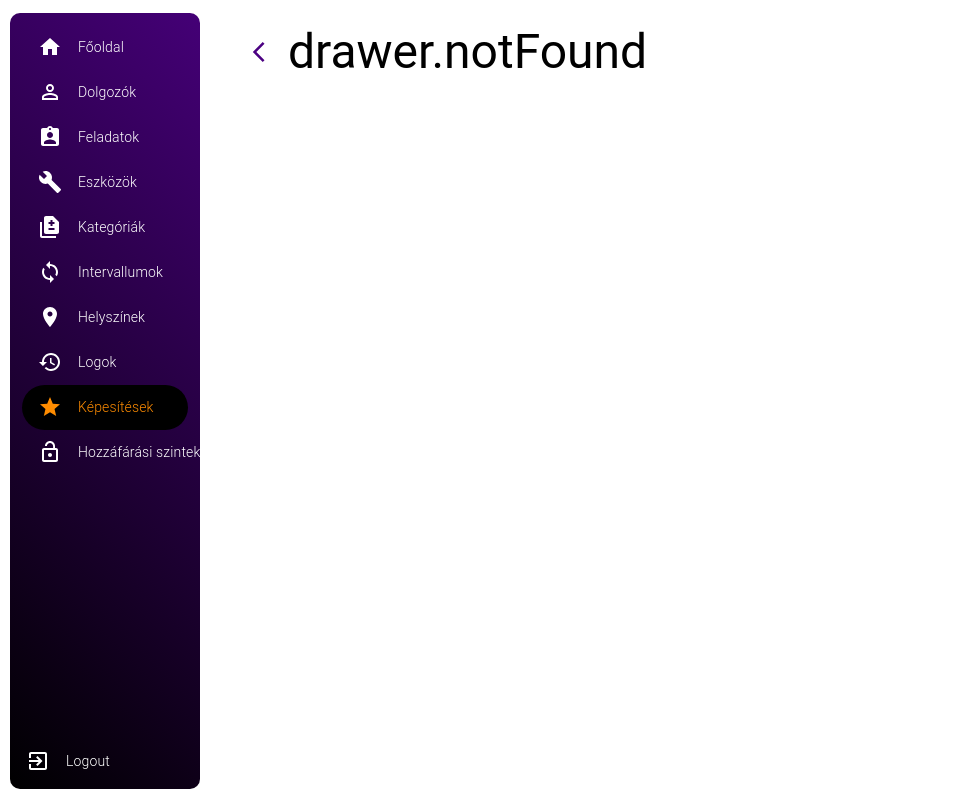
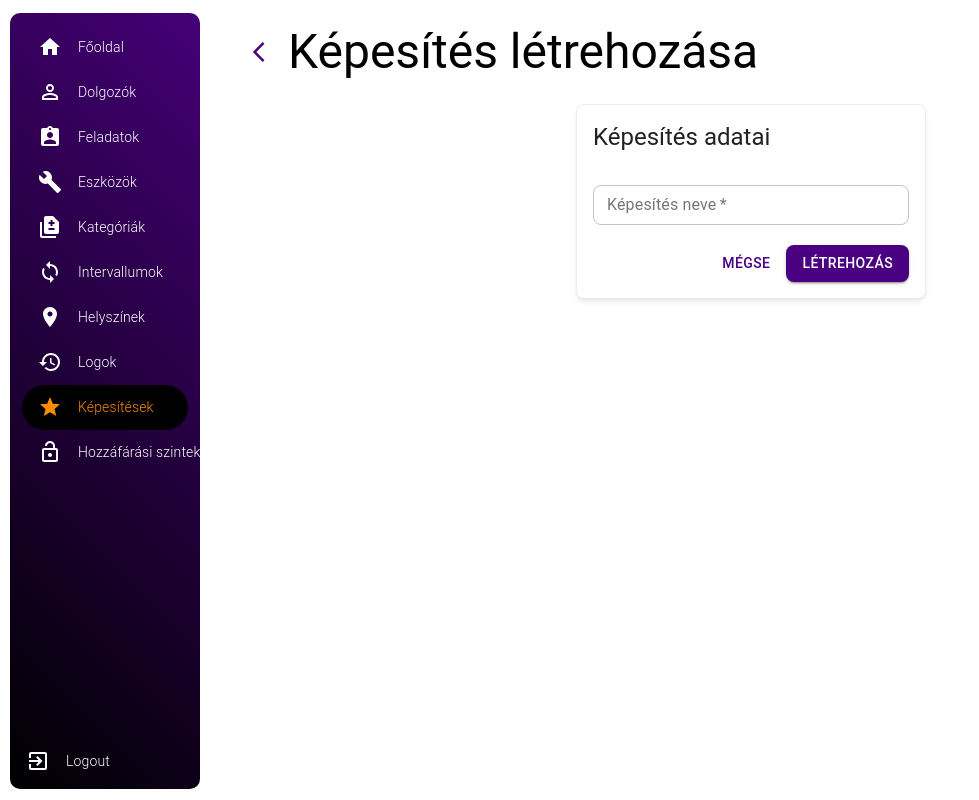
Before and after one commit to Attila772/Rendszerfejlesztes-projekt, a React (Create React App) app in the folder frontend/maintenance/: page /qualification-create in a window 1280 px wide. Shown: the whole page, without its empty margins (0-979 px from the left). Built offline with nearby package versions, Linux system fonts and the light colour scheme.

Commit message:
Qualifications, Tools - deleteTool

```diff
--- a/frontend/maintenance/src/App.tsx
+++ b/frontend/maintenance/src/App.tsx
@@ -8,6 +8,7 @@ import useToken from "./shared/network/login.api";
 import DateFnsUtils from "@date-io/date-fns";
 import PriviligeLevelCreate from "./views/PriviligeLevels/PriviligeLevelCreate";
 import ToolCreate from "./views/Tool/ToolCreate";
+import QualificationCreate from "./views/Qualification/QualificationCreate";
 
 const Dashboard = lazy(() => import("./views/Dashboard"));
 const Employees = lazy(() => import("./views/Employee/Employees"));
@@ -57,6 +58,7 @@ function App() {
               <Route path="/log" element={<Logs />} />
               {/* QUALIFICATION */}
               <Route path="/qualification" element={<Qualifications />} />
+              <Route path="/qualification-create" element={<QualificationCreate />} />
               {/* PRIVILIGE LEVELS */}
               <Route path="/priviligelevel" element={<PriviligeLevels />} />
               <Route path="/priviligelevel-create" element={<PriviligeLevelCreate />} />
--- a/frontend/maintenance/src/locales/hu/translation.js
+++ b/frontend/maintenance/src/locales/hu/translation.js
@@ -21,18 +21,21 @@ export const TRANSLATIONS_HU = {
         location: "Helyszín hozzáadása",
         priviligeLevel: "Hozzáférési szint hozáadása",
         tool: "Eszköz hozzáadása",
+        qualification: "Képesítés hozzáadása",
       },
       modifyAction: {
         employee: "Dolgozó módosítása",
         location: "Helyszín módosítása",
         priviligeLevel: "Hozzáférési szint módosítása",
         tool: "Eszköz módosítása",
+        qualification: "Képesítés módosítása",
       },
       deleteAction: {
         employee: "Dolgozó törlése",
         location: "Helyszín törlése",
         priviligeLevel: "Hozzáférési szint törlése",
         tool: "Eszköz törlése",
+        qualification: "Képesítés törlése",
       },
     },
   },
@@ -128,4 +131,19 @@ export const TRANSLATIONS_HU = {
       title: "Sikeres eszköz törlés.",
     },
   },
+  qualification: {
+    formLabels: {
+      title: "Képesítés adatai",
+      name: "Képesítés neve",
+    },
+    actions: {
+      createTitle: "Képesítés létrehozása",
+    },
+    createSuccess: {
+      title: "Sikeres képesítés létrehozás.",
+    },
+    deleteSuccess: {
+      title: "Sikeres képesítés törlés.",
+    },
+  },
 };
--- /dev/null
+++ b/frontend/maintenance/src/views/Qualification/QualificationCreate.tsx
@@ -0,0 +1,72 @@
+import { Box, CircularProgress, Container } from "@material-ui/core";
+import { useSnackbar } from "notistack";
+import { useEffect, useState } from "react";
+import { FormProvider, useForm } from "react-hook-form";
+import { useTranslation } from "react-i18next";
+import { useNavigate } from "react-router-dom";
+import { useHeader } from "../../components/Layout/HeaderContext";
+import { SliceStatus } from "../../components/types";
+import { createQualification } from "../../shared/network/qualification.api";
+import QualificationForm from "./QualificationForm";
+
+export type QualificationFormValues = {
+  name: string;
+};
+
+const QualificationCreate = () => {
+  const { t } = useTranslation();
+  const navigate = useNavigate();
+  const form = useForm<QualificationFormValues>();
+  const { enqueueSnackbar } = useSnackbar();
+  const [status, setStatus] = useState<SliceStatus>("idle");
+  const { setHeaderName } = useHeader();
+
+  const onSubmit = async (values: QualificationFormValues) => {
+    try {
+      setStatus("pending");
+      await createQualification({ ...values });
+      navigate(-1);
+      enqueueSnackbar(t("qualification.createSuccess.title"), {
+        variant: "success",
+      });
+      setStatus("success");
+    } catch (e: any) {
+      if ((e as Error).message === "NOT_MATCHING_PASSWORDS") {
+        enqueueSnackbar(t("employee.createFailure.notMatchingPasswords"), {
+          variant: "error",
+        });
+      }
+      setStatus("failure");
+    }
+  };
+
+  useEffect(() => {
+    setHeaderName(t("qualification.actions.createTitle"));
+    return () => {
+      setHeaderName(null);
+    };
+  }, []);
+
+  return (
+    <Container maxWidth="xs">
+      {status === "pending" ? (
+        <Box
+          display="flex"
+          alignItems="center"
+          justifyContent="center"
+          height="300px"
+        >
+          <CircularProgress />
+        </Box>
+      ) : (
+        <FormProvider {...form}>
+          <form onSubmit={form.handleSubmit(onSubmit)}>
+            <QualificationForm form={form} />
+          </form>
+        </FormProvider>
+      )}
+    </Container>
+  );
+};
+
+export default QualificationCreate;
--- /dev/null
+++ b/frontend/maintenance/src/views/Qualification/QualificationForm.tsx
@@ -0,0 +1,61 @@
+import { Button, Container, Grid, TextField } from "@material-ui/core";
+import { Controller, UseFormReturn } from "react-hook-form";
+import { useTranslation } from "react-i18next";
+import { useNavigate } from "react-router-dom";
+import FormCard from "../../components/FormCard";
+import { Qualification } from "../../components/types";
+import { QualificationFormValues } from "./QualificationCreate";
+
+type Props = {
+  form: UseFormReturn<QualificationFormValues, any>;
+  qualification?: Qualification;
+};
+
+const QualificationForm = ({ form, qualification }: Props) => {
+  const { t } = useTranslation();
+  const navigate = useNavigate();
+
+  return (
+    <Container maxWidth="xs">
+      <FormCard
+        title={t("qualification.formLabels.title")}
+        buttons={
+          <>
+            <Button
+              variant="text"
+              onClick={() => navigate(-1)}
+              style={{ marginRight: 8 }}
+            >
+              {t("common.button.cancel")}
+            </Button>
+            <Button variant="contained" type="submit">
+              {qualification ? t("common.button.modify") : t("common.button.create")}
+            </Button>
+          </>
+        }
+      >
+        <Grid container spacing={2}>
+          <Grid item xs={12}>
+            <Controller
+              control={form.control}
+              name="name"
+              defaultValue={qualification?.name || ""}
+              rules={{ required: t("validation.required").toString() }}
+              render={({ field, fieldState }) => (
+                <TextField
+                  {...field}
+                  label={t("qualification.formLabels.name")}
+                  InputLabelProps={{ required: true }}
+                  error={!!fieldState.error}
+                  helperText={fieldState.error?.message}
+                />
+              )}
+            />
+          </Grid>
+        </Grid>
+      </FormCard>
+    </Container>
+  );
+};
+
+export default QualificationForm;
--- a/frontend/maintenance/src/views/Qualification/Qualifications.tsx
+++ b/frontend/maintenance/src/views/Qualification/Qualifications.tsx
@@ -1,27 +1,24 @@
-import { Box, Button, Container } from "@material-ui/core";
-import { GridColDef } from "@mui/x-data-grid";
-import React, { useEffect } from "react";
+import { Box, Button, Container, IconButton, Tooltip } from "@material-ui/core";
+import { Delete, Edit } from "@mui/icons-material";
+import { GridColDef, GridRenderCellParams } from "@mui/x-data-grid";
+import { useSnackbar } from "notistack";
+import React, { useEffect, useState } from "react";
+import { useTranslation } from "react-i18next";
 import { useQuery } from "react-query";
 import { Link } from "react-router-dom";
 import { useHeader } from "../../components/Layout/HeaderContext";
 import SingleQueryTable from "../../components/PageableTable/SingleQueryTable";
-import { listQualifications } from "../../shared/network/qualification.api";
-
-const columns: GridColDef[] = [
-  {
-    field: "name",
-    headerName: "Név",
-    sortable: false,
-    disableColumnMenu: true,
-    flex: 1,
-  },
-];
+import { COLORS } from "../../shared/common/constants";
+import { deleteQualification, listQualifications } from "../../shared/network/qualification.api";
 
 const Qualifications = () => {
+  const { t } = useTranslation();
   const [page, setPage] = React.useState(0);
   const { setHeaderButtons } = useHeader();
+  const [toggleRefetch, setToggleRefetch] = useState(false);
+  const { enqueueSnackbar } = useSnackbar();
 
-  const qualificationQuery = useQuery(["qualifications", page], async () => {
+  const qualificationQuery = useQuery(["qualifications", page, toggleRefetch], async () => {
     const { data } = await listQualifications();
     return data;
   });
@@ -30,7 +27,7 @@ const Qualifications = () => {
     setHeaderButtons(
       <Box display="flex" gridGap={12}>
         <Button component={Link} to="/qualification-create">
-          {"Képesítés hozzáadása"}
+        {t("common.button.createAction.qualification")}
         </Button>
       </Box>
     );
@@ -38,6 +35,58 @@ const Qualifications = () => {
       setHeaderButtons(null);
     };
   }, []);
+
+  const columns: GridColDef[] = [
+    {
+      field: "name",
+      headerName: t("common.table.name"),
+      sortable: false,
+      disableColumnMenu: true,
+      flex: 1,
+    },
+    {
+      field: " ",
+      headerName: t("common.table.actions"),
+      sortable: false,
+      disableColumnMenu: true,
+      flex: 1,
+      renderCell: ({ row }: GridRenderCellParams) => (
+        <Box display="flex" justifyContent="flex-end" width="100%">
+          <Tooltip
+            title={t("common.button.modifyAction.qualification").toString()}
+          >
+            <IconButton
+              component={Link}
+              to={`/qualification-modify?id=${row.id}`}
+              size="small"
+              color="primary"
+              style={{ margin: "0 8px" }}
+            >
+              <Edit style={{ color: COLORS.mainLight }} />
+            </IconButton>
+          </Tooltip>
+          <Tooltip
+            title={t("common.button.deleteAction.qualification").toString()}
+          >
+            <IconButton
+              onClick={() => {
+                deleteQualification(row.id);
+                enqueueSnackbar(t("qualification.deleteSuccess.title"), {
+                  variant: "success",
+                });
+                setToggleRefetch(!toggleRefetch);
+              }}
+              size="small"
+              color="primary"
+              style={{ margin: "0 8px", color: COLORS.mainLight }}
+            >
+              <Delete style={{ color: COLORS.mainLight }} />
+            </IconButton>
+          </Tooltip>
+        </Box>
+      ),
+    },
+  ];
 
   return (
     <Container maxWidth="xs">
--- a/frontend/maintenance/src/views/Tool/Tools.tsx
+++ b/frontend/maintenance/src/views/Tool/Tools.tsx
@@ -9,7 +9,7 @@ import { Link } from "react-router-dom";
 import { useHeader } from "../../components/Layout/HeaderContext";
 import SingleQueryTable from "../../components/PageableTable/SingleQueryTable";
 import { COLORS } from "../../shared/common/constants";
-import { listTools } from "../../shared/network/tool.api";
+import { deleteTool, listTools } from "../../shared/network/tool.api";
 
 
 const Tools = () => {
@@ -92,7 +92,7 @@ const Tools = () => {
           >
             <IconButton
               onClick={() => {
-                //deleteTool(row.id);
+                deleteTool(row.id);
                 enqueueSnackbar(t("tool.deleteSuccess.title"), {
                   variant: "success",
                 });
```
Also changed, not shown: frontend/maintenance/src/shared/network/qualification.api.ts (+28 -0 lines).
